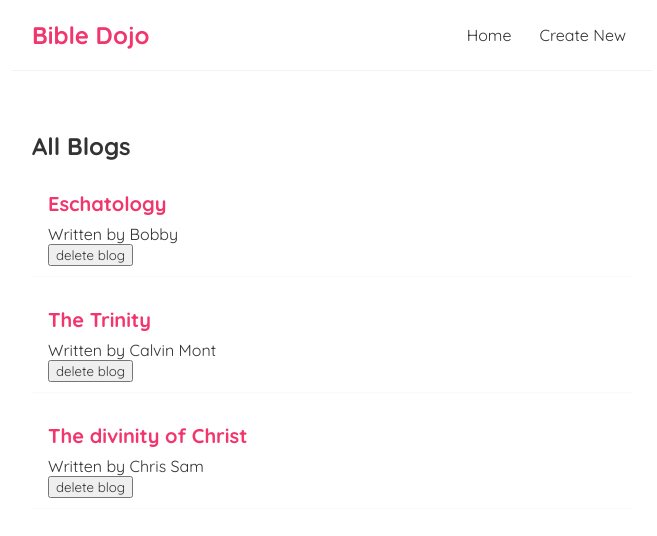
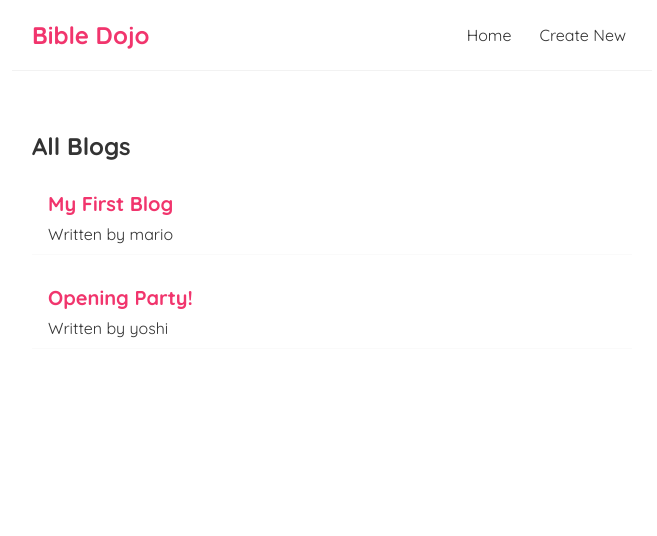
Before and after one commit to castedcrown84/reactblog, a React (Create React App) app: page / in a window 1280 px wide. Shown: the top 536 px of the page, without its empty margins (308-965 px from the left). Built offline with nearby package versions, Linux system fonts and the light colour scheme; data requests are answered from the project's data file.

Commit message:
added fetch and is pending content

```diff
--- a/src/components/bloglist.js
+++ b/src/components/bloglist.js
@@ -1,4 +1,4 @@
-const BlogList = ({ blogs, title, handleDelete }) => {
+const BlogList = ({ blogs, title}) => {
     return (
       <div className="blog-list">
         <h2>{ title }</h2>
@@ -6,7 +6,6 @@ const BlogList = ({ blogs, title, handleDelete }) => {
           <div className="blog-preview" key={blog.id} >
             <h2>{ blog.title }</h2>
             <p>Written by { blog.author }</p>
-            <button onClick={() => handleDelete(blog.id)}>delete blog</button>
           </div>
         ))}
       </div>
--- a/src/components/home.js
+++ b/src/components/home.js
@@ -1,21 +1,31 @@
-import { useState } from "react";
+import { useState, useEffect } from "react";
+
 import BlogList from "./bloglist";
 
 const Home = () => {
-  const [blogs, setBlogs] = useState([
-    { title: 'Eschatology', body: 'lorem ipsum...', author: 'Bobby', id: 1 },
-    { title: 'The Trinity', body: 'lorem ipsum...', author: 'Calvin Mont', id: 2 },
-    { title: 'The divinity of Christ', body: 'lorem ipsum...', author: 'Chris Sam', id: 3 }
-  ])
+  const [blogs, setBlogs] = useState(null)
+  const [isPending, setIsPending] = useState(true)
 
-  const handleDelete = (id) => {
-    const newBlogs = blogs.filter(blog => blog.id !== id);
-    setBlogs(newBlogs);
-  }
+  useEffect(() => {
+
+    fetch(`http://localhost:8000/blogs`)
+    .then((res) =>
+    {return res.json()})
+    .then((data) => {
+      setBlogs(data)
+      setIsPending(false)
+    })
+
+
+  }, [])
+
+
+
 
   return (
     <div className="home">
-      <BlogList blogs={blogs} title="All Blogs" handleDelete={handleDelete} />
+      {isPending && <div>Is Loading..</div>}
+      {blogs && <BlogList blogs={blogs} title="All Blogs"/>}
     </div>
   );
 }
```
